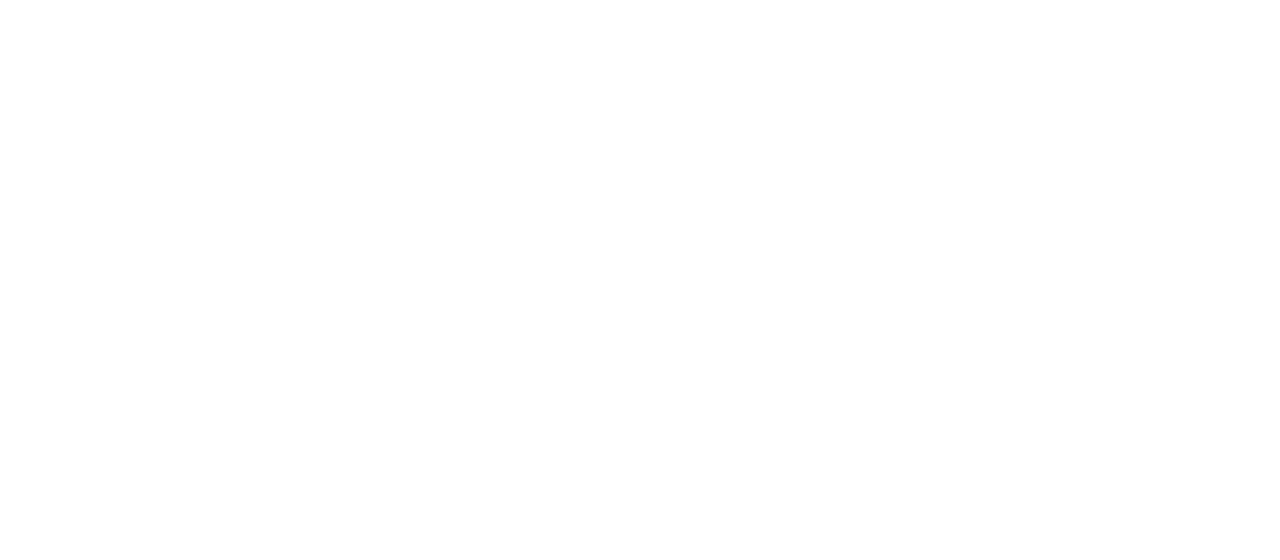
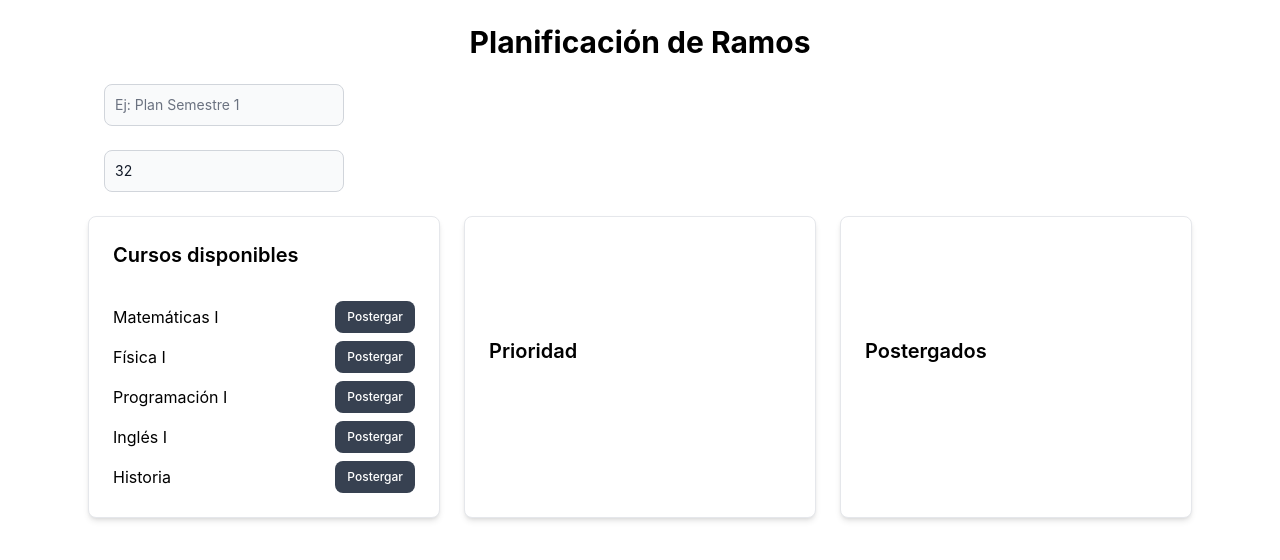
Before and after one commit to NabilHadd/CodSylla, a React (Create React App) app in the folder frontend/: page /MainForm in a window 1280 px wide. Before the commit this address had no page. Shown: the top 560 px of the page. Built offline with nearby package versions, Linux system fonts and the light colour scheme.

Commit message:
comienzos del formulario

```diff
--- a/frontend/package.json
+++ b/frontend/package.json
@@ -9,6 +9,8 @@
     "@testing-library/react": "^16.3.0",
     "@testing-library/user-event": "^13.5.0",
     "axios": "^1.12.2",
+    "flowbite": "^3.1.2",
+    "flowbite-react": "^0.12.10",
     "react": "^19.2.0",
     "react-dom": "^19.2.0",
     "react-router-dom": "^7.9.4",
@@ -16,7 +18,7 @@
     "web-vitals": "^2.1.4"
   },
   "scripts": {
-    "start": "react-scripts start",
+    "start": "cross-env GENERATE_SOURCEMAP=false react-scripts start",
     "build": "react-scripts build",
     "test": "react-scripts test",
     "eject": "react-scripts eject"
@@ -41,6 +43,7 @@
   },
   "devDependencies": {
     "autoprefixer": "^10.4.21",
+    "cross-env": "^10.1.0",
     "postcss": "^8.5.6",
     "tailwindcss": "^3.4.18"
   }
--- /dev/null
+++ b/frontend/src/components/MainForm.jsx
@@ -0,0 +1,117 @@
+import React, { useState } from "react";
+import { Button, Label, TextInput, Card } from "flowbite-react";
+
+function MainForm() {
+  const initialCourses = [
+    { code: "MAT101", name: "Matemáticas I" },
+    { code: "PHY101", name: "Física I" },
+    { code: "CS101", name: "Programación I" },
+    { code: "ENG101", name: "Inglés I" },
+    { code: "HIS101", name: "Historia" },
+  ];
+
+  const [nombrePlan, setNombrePlan] = useState("");
+  const [maxCredits, setMaxCredits] = useState(32);
+  const [courses, setCourses] = useState(initialCourses);
+  const [priority, setPriority] = useState([]);
+  const [postponed, setPostponed] = useState([]);
+
+  const moveCourse = (course, from, to) => {
+    if (from === "courses") setCourses(courses.filter(c => c.code !== course.code));
+    if (from === "priority") setPriority(priority.filter(c => c.code !== course.code));
+    if (from === "postponed") setPostponed(postponed.filter(c => c.code !== course.code));
+
+    if (to === "courses") setCourses([...courses, course]);
+    if (to === "priority") setPriority([...priority, course]);
+    if (to === "postponed") setPostponed([...postponed, course]);
+  };
+
+  return (
+    <div className="p-6 max-w-6xl mx-auto space-y-6">
+      <h1 className="text-3xl font-bold text-center">Planificación de Ramos</h1>
+
+      {/* Nombre de la planificación */}
+      <div className="flex flex-col md:flex-row items-start md:items-center space-y-2 md:space-y-0 md:space-x-4">
+        <Label htmlFor="planName" value="Nombre Planificación" />
+        <TextInput
+          id="planName"
+          type="text"
+          value={nombrePlan}
+          onChange={e => setNombrePlan(e.target.value)}
+          placeholder="Ej: Plan Semestre 1"
+        />
+      </div>
+
+      {/* Créditos máximos */}
+      <div className="flex flex-col md:flex-row items-start md:items-center space-y-2 md:space-y-0 md:space-x-4">
+        <Label htmlFor="credits" value="Créditos máximos por semestre" />
+        <TextInput
+          id="credits"
+          type="number"
+          value={maxCredits}
+          onChange={e => setMaxCredits(Number(e.target.value))}
+        />
+      </div>
+
+      <div className="grid md:grid-cols-3 gap-6">
+        {/* Cursos disponibles */}
+        <Card>
+          <h2 className="text-xl font-semibold mb-4">Cursos disponibles</h2>
+          <ul className="space-y-2">
+            {courses.map(c => (
+              <li key={c.code} className="flex justify-between items-center">
+                <span>{c.name}</span>
+                <div className="flex space-x-2">
+                  <Button size="xs" onClick={() => moveCourse(c, "courses", "priority")}>
+                    Priorizar
+                  </Button>
+                  <Button size="xs" color="gray" onClick={() => moveCourse(c, "courses", "postponed")}>
+                    Postergar
+                  </Button>
+                </div>
+              </li>
+            ))}
+          </ul>
+        </Card>
+
+        {/* Prioridad */}
+        <Card>
+          <h2 className="text-xl font-semibold mb-4">Prioridad</h2>
+          <ul className="space-y-2">
+            {priority.map(c => (
+              <li key={c.code} className="flex justify-between items-center">
+                <span>{c.name}</span>
+                <Button size="xs" color="red" onClick={() => moveCourse(c, "priority", "courses")}>
+                  Volver
+                </Button>
+              </li>
+            ))}
+          </ul>
+        </Card>
+
+        {/* Postergados */}
+        <Card>
+          <h2 className="text-xl font-semibold mb-4">Postergados</h2>
+          <ul className="space-y-2">
+            {postponed.map(c => (
+              <li key={c.code} className="flex justify-between items-center">
+                <span>{c.name}</span>
+                <Button size="xs" color="red" onClick={() => moveCourse(c, "postponed", "courses")}>
+                  Volver
+                </Button>
+              </li>
+            ))}
+          </ul>
+        </Card>
+      </div>
+
+      <div className="text-center">
+        <Button gradientDuoTone="purpleToPink" onClick={() => alert("Volviendo a Home")}>
+          Volver
+        </Button>
+      </div>
+    </div>
+  );
+}
+
+export default MainForm;
--- a/frontend/src/index.js
+++ b/frontend/src/index.js
@@ -2,8 +2,10 @@
 import ReactDOM from "react-dom/client";
 import { BrowserRouter, Routes, Route } from "react-router-dom";
 import Login from "./components/Login";
-import Home from "./components/Home"; // nueva página
+import Home from "./components/Home";
 import AdminHome from "./components/AdminHome";
+import MainForm from "./components/MainForm";
+import "flowbite";
 
 import "./index.css";
 
@@ -14,6 +16,7 @@
       <Route path="/" element={<Login />} />
       <Route path="/home" element={<Home />} />
       <Route path="/AdminHome" element={<AdminHome />} />
+      <Route path="/MainForm" element={<MainForm />} />
     </Routes>
   </BrowserRouter>
 );
--- a/frontend/tailwind.config.js
+++ b/frontend/tailwind.config.js
@@ -2,9 +2,12 @@
 module.exports = {
   content: [
     "./src/**/*.{js,jsx,ts,tsx}",
+    "node_modules/flowbite-react/**/*.js" // importante para Flowbite React
   ],
   theme: {
     extend: {},
   },
-  plugins: [],
+  plugins: [
+    require('flowbite/plugin')
+  ],
 }
```
Also changed, not shown: 2 other files (tests, documents, lock files or other folders).
